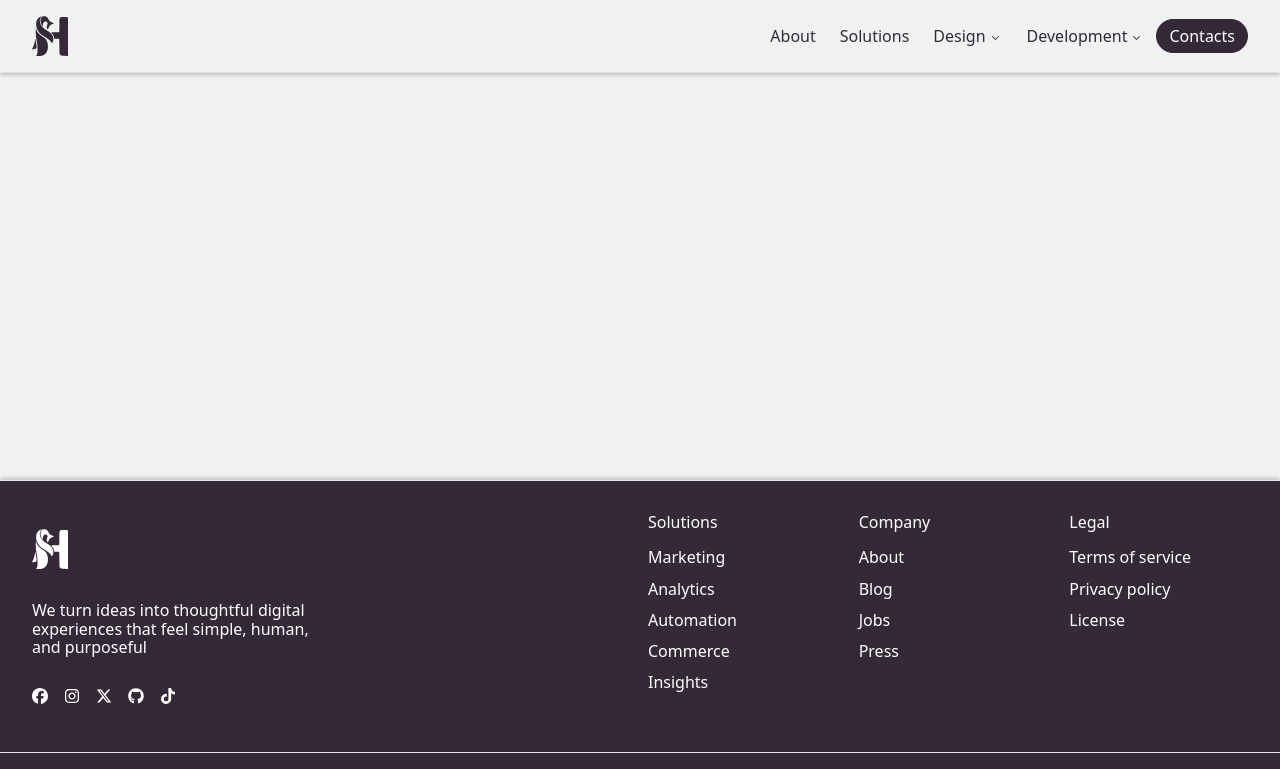
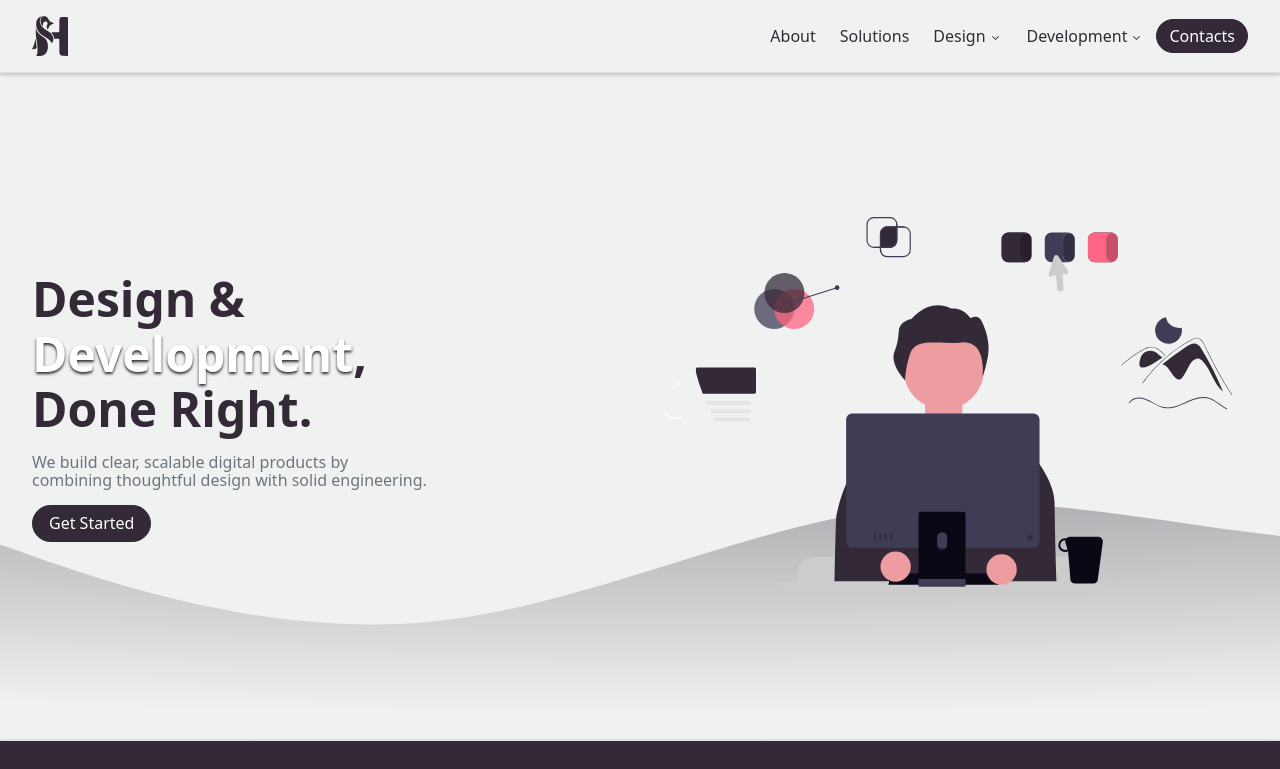
Before and after one commit to WhispererX/hestia, a React (Vite) app: page / in a window 1280 px wide. Shown: the top 769 px of the page. Built offline with nearby package versions, Linux system fonts and the light colour scheme.

Commit message:
add hero section

```diff
--- a/src/App.jsx
+++ b/src/App.jsx
@@ -1,12 +1,15 @@
 import React from 'react'
 import Header from './components/Header'
 import Footer from './components/Footer'
+import HeroSection from './components/HeroSection'
 
 export default function App() {
   return (
     <>
       <Header />
-      <main></main>
+      <main>
+        <HeroSection />
+      </main>
       <Footer />
     </>
   )
--- /dev/null
+++ b/src/components/HeroSection.jsx
@@ -0,0 +1,22 @@
+import React from 'react'
+import { Link } from 'react-router'
+import DesignerHuman from '../assets/designer-human.svg?react'
+import Wave from '../assets/wave.svg?react'
+
+export default function HeroSection() {
+  return (
+    <div className="HeroSection">
+      <Wave className="Wave" />
+      <div className="HeroContent">
+        <div className="HeroLeftContent">
+          <h1 className="HeroTitle">Design & <span>Development</span>, Done Right.</h1>
+          <p className="HeroDescription">We build clear, scalable digital products by combining thoughtful design with solid engineering.</p>
+          <Link className='CTA HeroAction' to="/">Get Started</Link>
+        </div>
+        <div className="HeroRightContent">
+          <DesignerHuman className="hidden md:flex" />
+        </div>
+      </div>
+    </div>
+  )
+}
--- a/src/styles/index.css
+++ b/src/styles/index.css
@@ -39,10 +39,10 @@ main {
 
 /*#region Header */
 header {
-	width: 100vw;
+	width: 100%;
   border-bottom: 1px solid var(--color-border);
   background-color: var(--color-bg);
-	z-index: 1;
+	z-index: 10;
 	box-shadow: 0 2px 4px rgba(0, 0, 0, 0.2);
 }
 
@@ -662,3 +662,84 @@ footer {
 	transform: rotateY(180deg);
 }
 /*#endregion */
+
+/*#region Hero */
+.HeroSection {
+	position: relative;
+	padding: 8rem 0;
+	overflow: hidden;
+}
+
+.Wave {
+  position: absolute;
+  bottom: 0;
+  left: 0;
+  width: 100%;
+  height: auto;
+  z-index: 0;
+}
+
+.HeroContent {
+	max-width: 80rem;
+	margin-inline: auto;
+	width: 100%;
+
+	display: flex;
+	justify-content: space-between;
+	align-items: center;
+
+	gap: 1rem;
+	padding-inline: 2rem;
+}
+
+.HeroContent * {
+	z-index: 1;
+}
+
+.HeroLeftContent {
+	display: flex;
+	flex-direction: column;
+	gap: 1rem;
+	max-width: 400px;
+}
+
+.HeroTitle {
+	font-weight: 700;
+	font-size: 3rem;
+}
+
+.HeroTitle span {
+	color: var(--color-text-inverse);
+	text-shadow: 0 2px 3px var(--color-primary);
+}
+
+.HeroDescription {
+	color: var(--color-text-muted);
+}
+
+.HeroAction {
+	padding: 0.5rem 1rem;
+	align-self: flex-start;
+	font-weight: 500;
+}
+
+.HeroRightContent {
+	display: flex;
+	justify-content: center;
+	align-items: center;
+}
+
+.HeroRightContent svg {
+  width: 100%;
+  max-width: 600px;
+  height: auto;
+	border-radius: 8px;
+	padding: 1rem;
+}
+
+@media (max-width: 768px) {
+  .HeroRightContent svg {
+    max-width: 300px;
+  }
+}
+/*#endregion */
```
Also changed, not shown: src/assets/designer-human.svg (added), src/assets/wave.svg (added).
